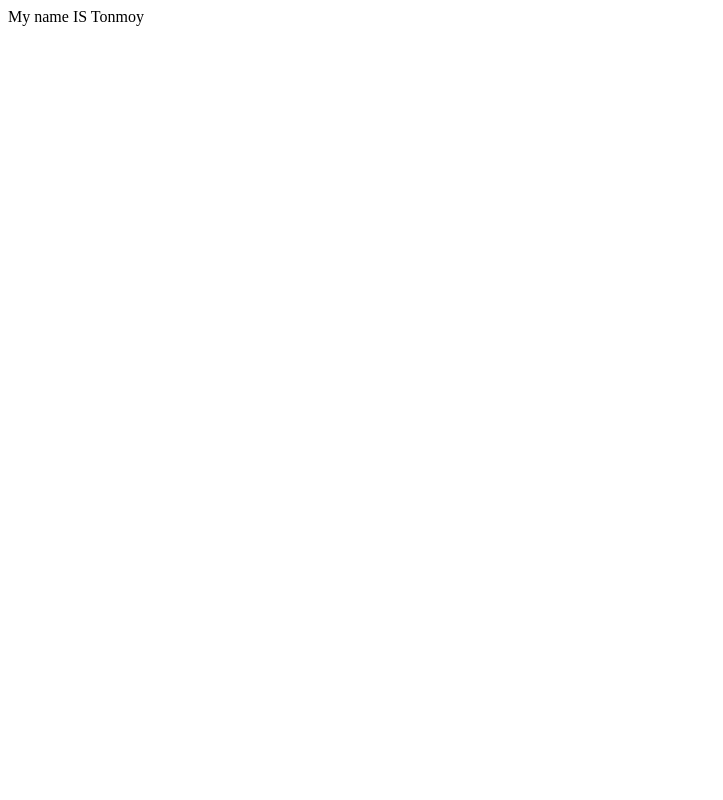
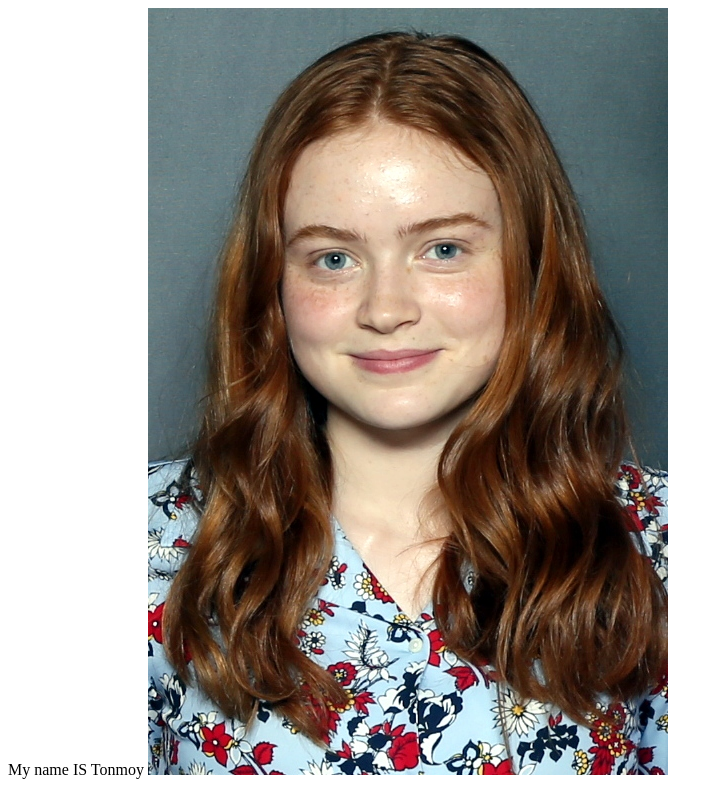
Before and after one commit to Tonmoy-ens180/tonmoy-github, a plain HTML site: page index.html in a window 1280 px wide. Shown: the whole page, without its empty margins (0-723 px from the left). Drawn offline with Linux system fonts and the light colour scheme.

Commit message:
Second commit - updated project

```diff
--- a/index.html
+++ b/index.html
@@ -6,6 +6,6 @@
     <title>Document</title>
 </head>
 <body> My name IS Tonmoy
-
+ <img src="Image/Sadie_Sink_(43914734441).jpg" alt="">
 </body>
 </html>
```
